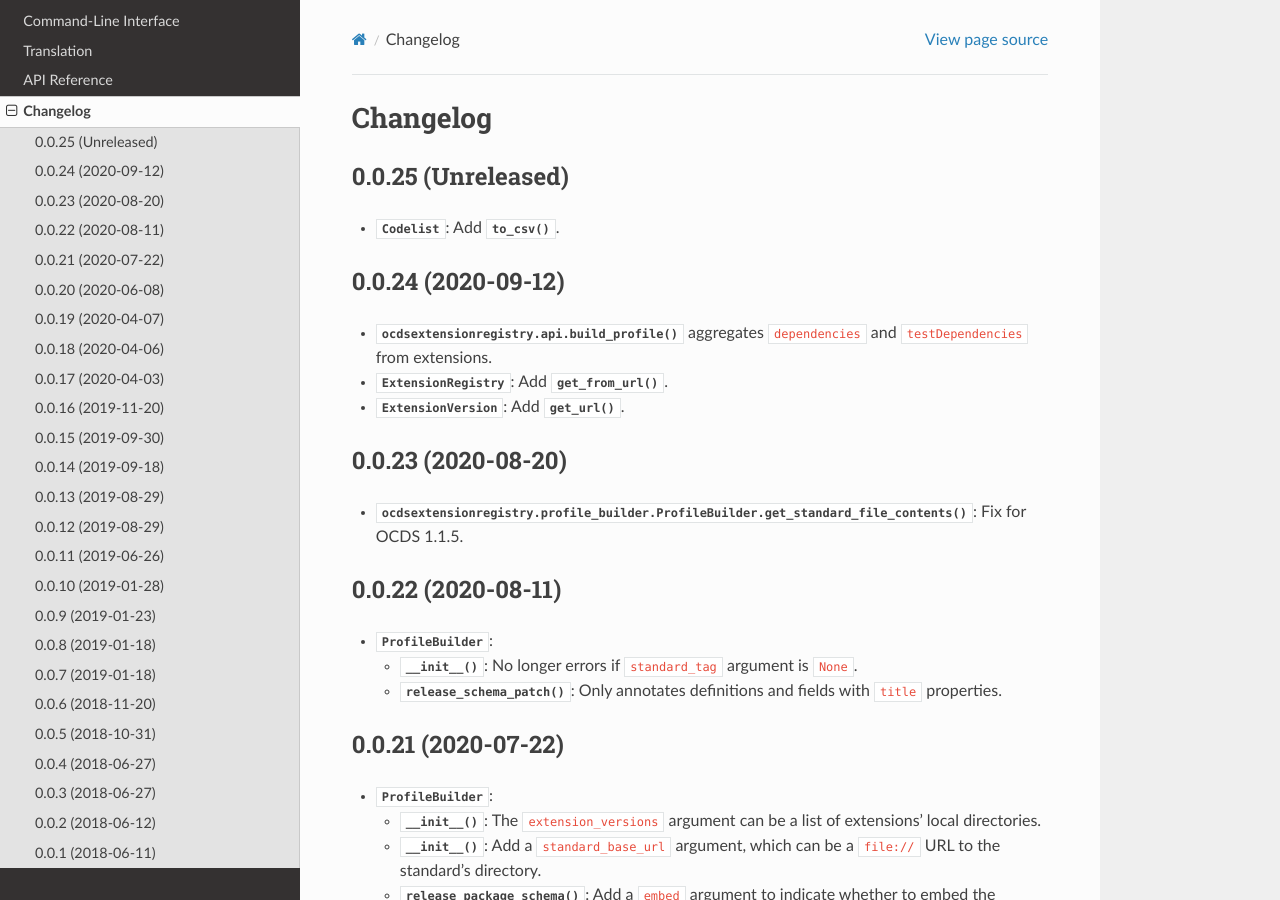
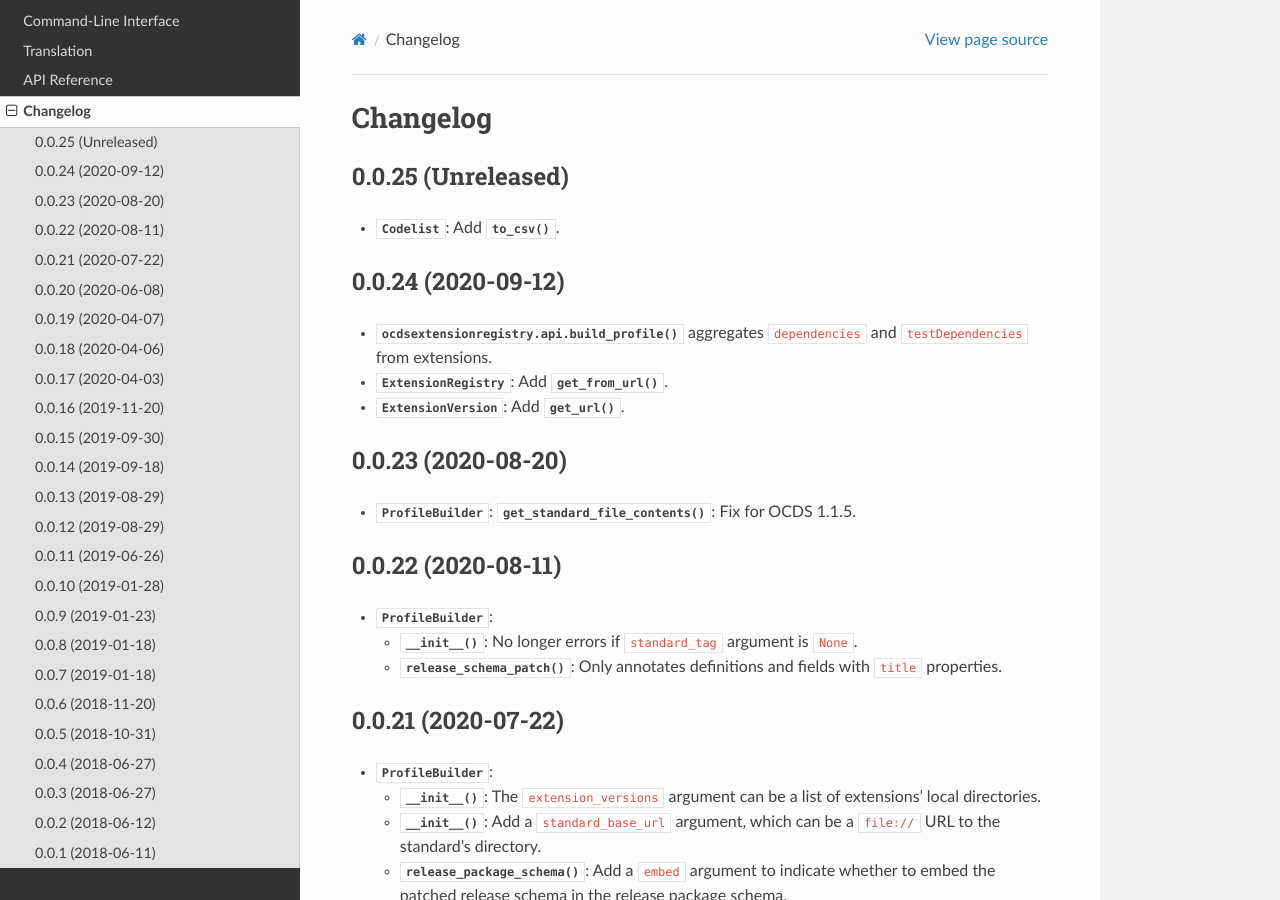
Before and after one commit to open-contracting/extension_registry.py, a Sphinx documentation site: the page built from docs/changelog.rst, in a window 1280 px wide and 900 px high. Built offline with Sphinx 7.4.7 and the Read the Docs theme 2.0.0, drawn with Linux system fonts in a browser that asks for light colours; some of the changed lines change nothing that is shown.

Commit message:
changelog: Omit module path from class

```diff
--- a/docs/changelog.rst
+++ b/docs/changelog.rst
@@ -15,7 +15,7 @@ Changelog
 0.0.23 (2020-08-20)
 ~~~~~~~~~~~~~~~~~~~
 
--  :meth:`ocdsextensionregistry.profile_builder.ProfileBuilder.get_standard_file_contents`: Fix for OCDS 1.1.5.
+-  :class:`~ocdsextensionregistry.profile_builder.ProfileBuilder`: :meth:`~ocdsextensionregistry.profile_builder.ProfileBuilder.get_standard_file_contents`: Fix for OCDS 1.1.5.
 
 0.0.22 (2020-08-11)
 ~~~~~~~~~~~~~~~~~~~
```
